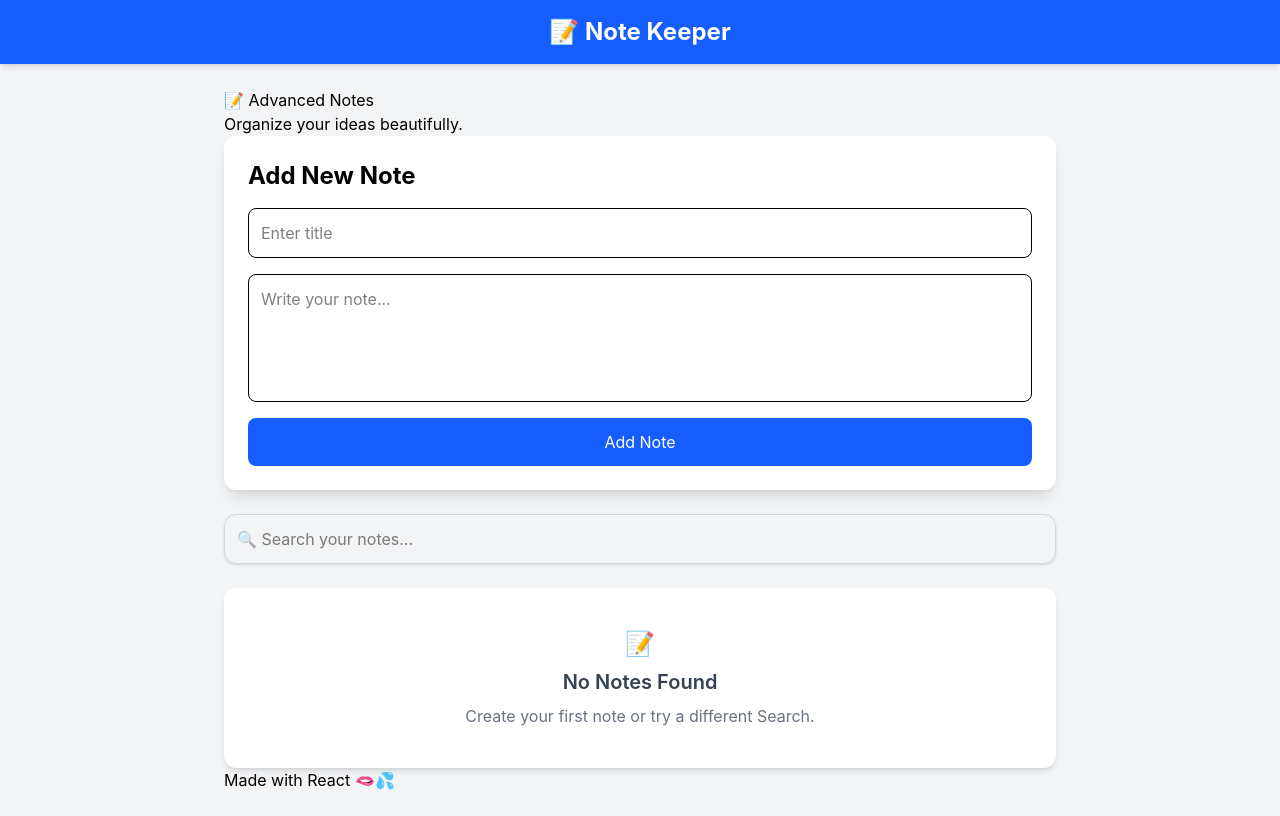
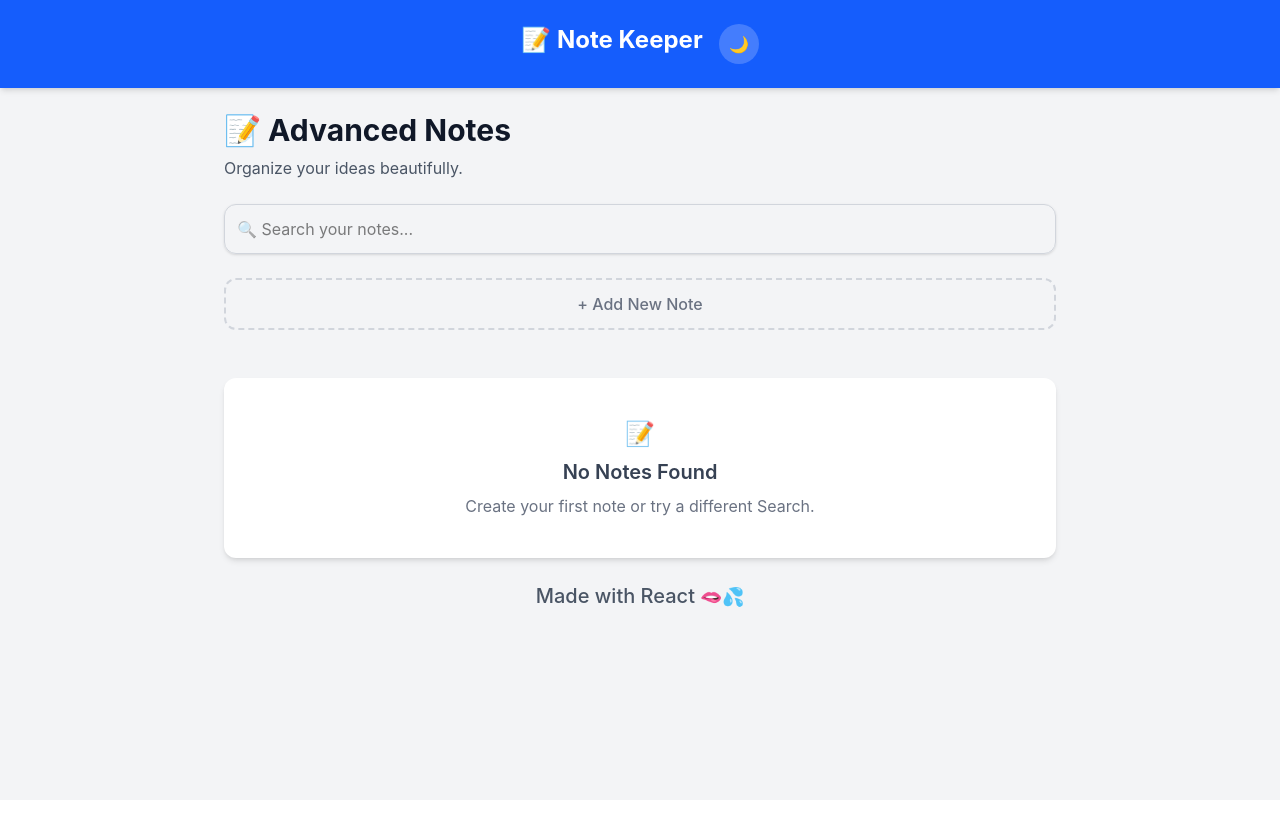
Before and after one commit to Mohit-rpt/Advanced-noteApp, a React (Vite) app: page / in a window 1280 px wide. Built offline with nearby package versions, Linux system fonts and the light colour scheme.

Commit message:
feat: implement dark mode and polish note app UI

```diff
--- a/src/App.jsx
+++ b/src/App.jsx
@@ -20,6 +20,7 @@ function App() {
   const[search,setSearch] = useState("");
   const [showDeleteModal,setShowDeleteModal] = useState(false);
   const [deleteIndex,setDeleteIndex] = useState(null);
+  const [darkMode,setDarkMode] = useState(false);
 
   useEffect(() => {
     localStorage.setItem("notes", JSON.stringify(notes));
@@ -67,17 +68,29 @@ function App() {
   )
 
   return (
-    <div className="min-h-screen bg-gray-100">
-      <Navbar />
+   <div
+  className={`min-h-screen transition-colors duration-300 ${
+    darkMode ? "bg-gray-900 text-white" : "bg-gray-100 text-black"
+  }`}
+>
+      <Navbar
+        darkMode={darkMode}
+        setDarkMode={setDarkMode}/>
 
-      <div className="max-w-4xl mx-auto px-4 sm:px-6 lg:px-8 py-6">
+      <div className="max-w-4xl mx-auto px-3 sm:px-4 lg:px-8 py-4 sm:py-6">
 
         <Header
           title="📝 Advanced Notes"
           subtitle="Organize your ideas beautifully."
+          darkMode={darkMode}
         />
 
         <main className="space-y-6">
+
+          <SearchBar
+          search={search}
+          setSearch={setSearch} />
+
 
           <NoteForm
             addNote={addNote}
@@ -87,16 +100,16 @@ function App() {
             setEditContent={setEditContent}
             editIndex={editIndex}
             updateNote={updateNote}
+            onCancel={() => setEditIndex(null)}
+            darkMode={darkMode}
           />
 
-          <SearchBar
-          search={search}
-          setSearch={setSearch} />
 
           <NoteList
             notes={filterNotes}
             deleteNote={deleteNote}
             editNote={editNote}
+            darkMode={darkMode}
           />
 
         </main>
--- a/src/components/common/Footer.jsx
+++ b/src/components/common/Footer.jsx
@@ -1,5 +1,9 @@
 function Footer() {
-  return <footer>Made with React 🫦💦</footer>;
+  return <footer className="py-4 sm:py-6 text-center text-xs sm:text-sm text-gray-400">
+    <p className="text-xl text-gray-600 font-medium">
+    Made with React <span className="text-lg">🫦💦</span>
+    </p>
+    </footer>;
 }
 
 export default Footer;
--- a/src/components/common/Header.jsx
+++ b/src/components/common/Header.jsx
@@ -1,8 +1,21 @@
-function Header(props) {
+function Header({ title, subtitle, darkMode }) {
   return (
-    <header>
-      <h1>{props.title}</h1>
-      <p>{props.subtitle}</p>
+    <header className="mb-6">
+      <h1
+        className={`text-3xl font-bold ${
+          darkMode ? "text-white" : "text-gray-900"
+        }`}
+      >
+        {title}
+      </h1>
+
+      <p
+        className={`mt-2 ${
+          darkMode ? "text-gray-400" : "text-gray-600"
+        }`}
+      >
+        {subtitle}
+      </p>
     </header>
   );
 }
--- a/src/components/notes/Navbar.jsx
+++ b/src/components/notes/Navbar.jsx
@@ -1,9 +1,15 @@
-function Navbar(){
+function Navbar({darkMode,setDarkMode}){
     return(
-        <nav className="bg-blue-600 text-white p-4 shadow-md flex justify-center">
+        <nav className="bg-blue-600 text-white p-4 p-6 shadow-md flex justify-center">
             <h1 className="text-2xl font-bold ">
                 📝 Note Keeper
             </h1>
+           <button
+            onClick={() => setDarkMode(!darkMode)}
+            className="w-10 h-10 flex items-center justify-center rounded-full bg-white/20 hover:bg-white/30 transition ml-4"
+            >
+            {darkMode ? "☀️" : "🌙"}
+            </button>
         </nav>
     )
 }
--- a/src/components/notes/NoteCard.jsx
+++ b/src/components/notes/NoteCard.jsx
@@ -1,8 +1,14 @@
 import { FaEdit, FaTrash } from "react-icons/fa";
 
-function NoteCard({ title, content, onDelete, onEdit }) {
+function NoteCard({ title, content, onDelete, onEdit,darkMode }) {
   return (
-    <div className="bg-white rounded-xl shadow-md p-5 hover:shadow-xl transition duration-300">
+    <div
+className={`rounded-xl shadow-md p-5 transition-colors duration-300 ${
+    darkMode
+    ? "bg-gray-800 text-white"
+    : "bg-white text-black"
+}`}
+>
       <h3 className="text-xl font-bold text-gray-800 mb-2">{title}</h3>
 
       <p className="text-gray-600 break-words">{content}</p>
@@ -10,15 +16,14 @@ function NoteCard({ title, content, onDelete, onEdit }) {
       <div className="flex flex-col sm:flex-row justify-end gap-3 mt-5">
         <button
           onClick={onDelete}
-          className="px-4 py-2 bg-red-500 text-white rounded-lg hover:bg-red-600 transition"
+          className="bg-red-500 text-white px-4 py-2 rounded-lg hover:bg-red-600"
         >
             <FaTrash/>
           Delete
         </button>
         <button
           onClick={onEdit}
-          className="px-4 py-2 bg-yellow-500 text-white rounded-lg hover:bg-yellow-600 transition"
-        >
+         className="bg-yellow-500 text-white px-4 py-2 rounded-lg hover:bg-yellow-600">
             <FaEdit/>
           Edit
         </button>
--- a/src/components/notes/NoteList.jsx
+++ b/src/components/notes/NoteList.jsx
@@ -1,6 +1,6 @@
 import NoteCard from "./NoteCard";
 
-function NoteList({ notes, deleteNote ,editNote}) {
+function NoteList({ notes, deleteNote ,editNote,darkMode}) {
     if(notes.length === 0){
         return (
             <div className="bg-white rounded-xl shadow-md p-10 text-center mt-6">
@@ -16,7 +16,7 @@ function NoteList({ notes, deleteNote ,editNote}) {
     }
     return (
         <>
-        <div className="grid gap-5 mt-6">
+        <div className="grid grid-cols-1 sm:grid-cols-2 lg:grid-cols-3 gap-4">
             {notes.map((note, index) => (
                 <NoteCard
                     key={index}
@@ -24,6 +24,7 @@ function NoteList({ notes, deleteNote ,editNote}) {
                     content={note.content}
                     onDelete={() => deleteNote(index)}
                     onEdit={() => editNote(index)}
+                    darkMode={darkMode}
                 />
             ))}
         </div>
--- a/src/components/notes/Noteform.jsx
+++ b/src/components/notes/Noteform.jsx
@@ -8,82 +8,146 @@ function NoteForm({
   setEditContent,
   editIndex,
   updateNote,
+  onCancel,
+  darkMode
 }) {
   const [title, setTitle] = useState("");
   const [content, setContent] = useState("");
+  const [isOpen, setIsOpen] = useState(false);
+
+  const isEditing = editIndex !== null;
+  const showForm = isEditing || isOpen;
 
   const handleSubmit = (e) => {
     e.preventDefault();
 
-    if (editIndex !== null) {
+    if (isEditing) {
       updateNote();
     } else {
       if (!title.trim() || !content.trim()) return;
+      addNote({ title, content });
+      setTitle("");
+      setContent("");
+      setIsOpen(false);
+    }
+  };
 
-      addNote({ title, content });
-
+  const handleCancel = () => {
+    if (isEditing) {
+      onCancel?.();
+    } else {
+      setIsOpen(false);
       setTitle("");
       setContent("");
     }
   };
 
+  // Jab form band ho aur edit mode na ho — button dikhaye
+  if (!showForm) {
+    return (
+      <button
+        onClick={() => setIsOpen(true)}
+        className="w-full py-3 rounded-xl border-2 border-dashed border-gray-300 text-gray-500 font-medium hover:border-blue-400 hover:text-blue-500 hover:bg-blue-50/50 transition-all"
+      >
+        + Add New Note
+      </button>
+    );
+  }
+
   return (
-    <div className="bg-white rounded-xl shadow-lg p-6">
-      <form
-        onSubmit={handleSubmit}
-        className="flex flex-col gap-4"
-      >
-        {editIndex !== null ? (
+  <div
+  className={`rounded-xl shadow-lg p-6 transition-colors duration-300 ${
+    darkMode ? "bg-gray-800" : "bg-white"
+  }`}
+>
+      <form onSubmit={handleSubmit} className="flex flex-col gap-4">
+        {/* Header with close button */}
+        <div className="flex items-center justify-between">
+          <h2
+            className={`text-2xl font-bold ${
+              darkMode ? "text-white" : "text-black"
+            }`}
+          >
+            {isEditing ? "✏️ Edit Note" : "📝 Add New Note"}
+          </h2>
+          <button
+            type="button"
+            onClick={handleCancel}
+            className="text-gray-400 hover:text-gray-600 text-lg px-2"
+          >
+            ✕
+          </button>
+        </div>
+
+        {/* Inputs */}
+        {isEditing ? (
           <>
             <input
               type="text"
               value={editTitle}
               onChange={(e) => setEditTitle(e.target.value)}
-              className="border rounded-lg p-3"
+              className={`border rounded-lg p-3 focus:outline-none focus:ring-2 focus:ring-blue-500 ${
+                darkMode
+                  ? "bg-gray-700 border-gray-600 text-white placeholder-gray-400"
+                  : "bg-white border-gray-300 text-black"
+              }`}
             />
-
             <textarea
               value={editContent}
               onChange={(e) => setEditContent(e.target.value)}
-              className="border rounded-lg p-3 h-32 resize-none"
+              className={`border rounded-lg p-3 h-32 resize-none focus:outline-none focus:ring-2 focus:ring-blue-500 ${
+                darkMode
+                  ? "bg-gray-700 border-gray-600 text-white placeholder-gray-400"
+                  : "bg-white border-gray-300 text-black"
+              }`}
             />
-
-            <button
-              type="submit"
-              className="bg-green-600 text-white py-3 rounded-lg hover:bg-green-700 transition"
-            >
-              Update Note
-            </button>
           </>
         ) : (
           <>
-            <h2 className="text-2xl font-bold">
-              Add New Note
-            </h2>
-
             <input
               type="text"
               placeholder="Enter title"
               value={title}
               onChange={(e) => setTitle(e.target.value)}
-              className="border rounded-lg p-3 focus:outline-none focus:ring-2 focus:ring-blue-500"
+             className={`border rounded-lg p-3 focus:outline-none focus:ring-2 focus:ring-blue-500 ${
+                darkMode
+                  ? "bg-gray-700 border-gray-600 text-white placeholder-gray-400"
+                  : "bg-white border-gray-300 text-black"
+              }`}
             />
-
             <textarea
               placeholder="Write your note..."
               value={content}
               onChange={(e) => setContent(e.target.value)}
-              className="border rounded-lg p-3 h-32 resize-none focus:outline-none focus:ring-2 focus:ring-blue-500"
+              className={`border rounded-lg p-3 h-32 resize-none focus:outline-none focus:ring-2 focus:ring-blue-500 ${
+                darkMode
+                  ? "bg-gray-700 border-gray-600 text-white placeholder-gray-400"
+                  : "bg-white border-gray-300 text-black"
+              }`}
             />
-
-            <button
-              type="submit"
-              className="bg-blue-600 text-white py-3 rounded-lg hover:bg-blue-700 transition"
-            >
-              Add Note
-            </button>
           </>
         )}
+
+        {/* Buttons */}
+        <div className="flex flex-col sm:flex-row gap-3">
+          <button
+            type="button"
+            onClick={handleCancel}
+            className="w-full sm:flex-1 py-2.5 rounded-lg bg-gray-100 text-gray-600 font-medium hover:bg-gray-200 transition"
+          >
+            Cancel
+          </button>
+          <button
+            type="submit"
+            className={`w-full sm:flex-1 py-2.5 rounded-lg text-white font-medium transition ${
+              isEditing
+                ? "bg-green-600 hover:bg-green-700"
+                : "bg-blue-600 hover:bg-blue-700"
+            }`}
+          >
+            {isEditing ? "Update Note" : "Add Note"}
+          </button>
+        </div>
       </form>
     </div>
   );
```
